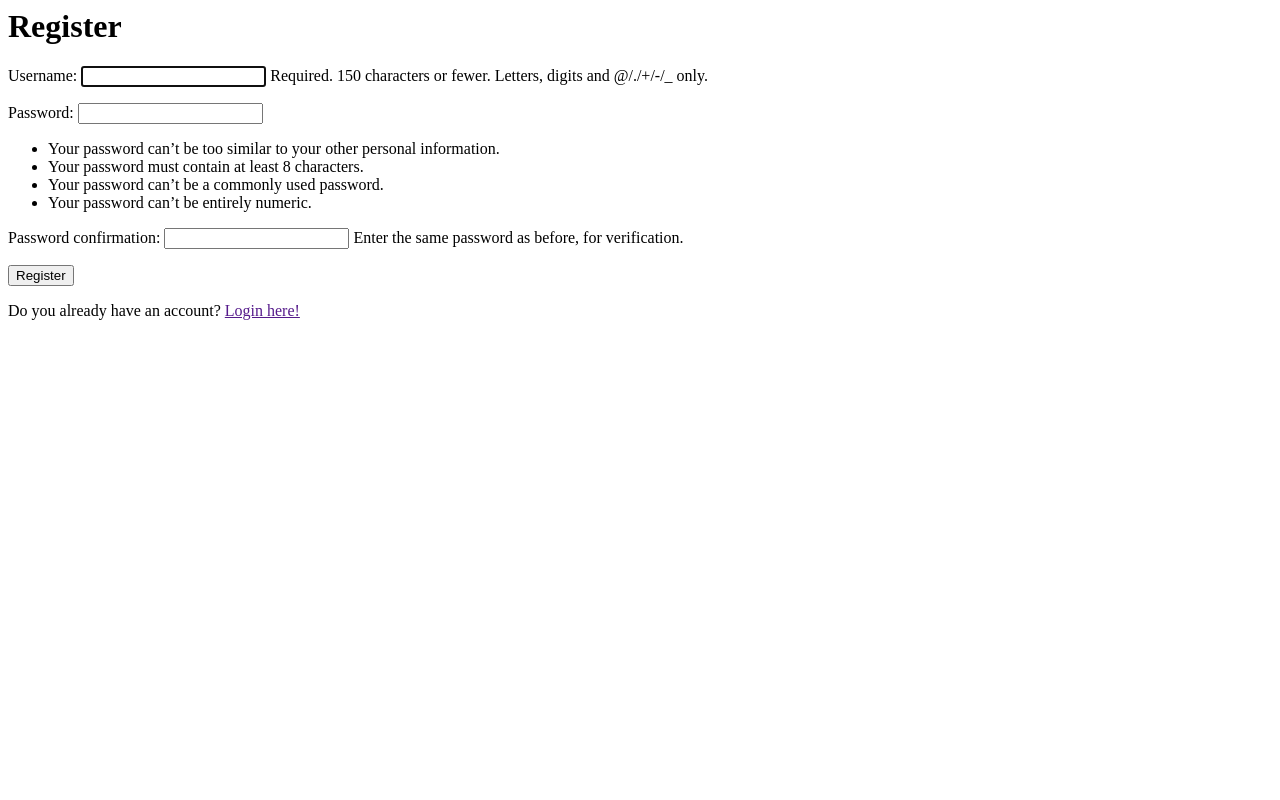
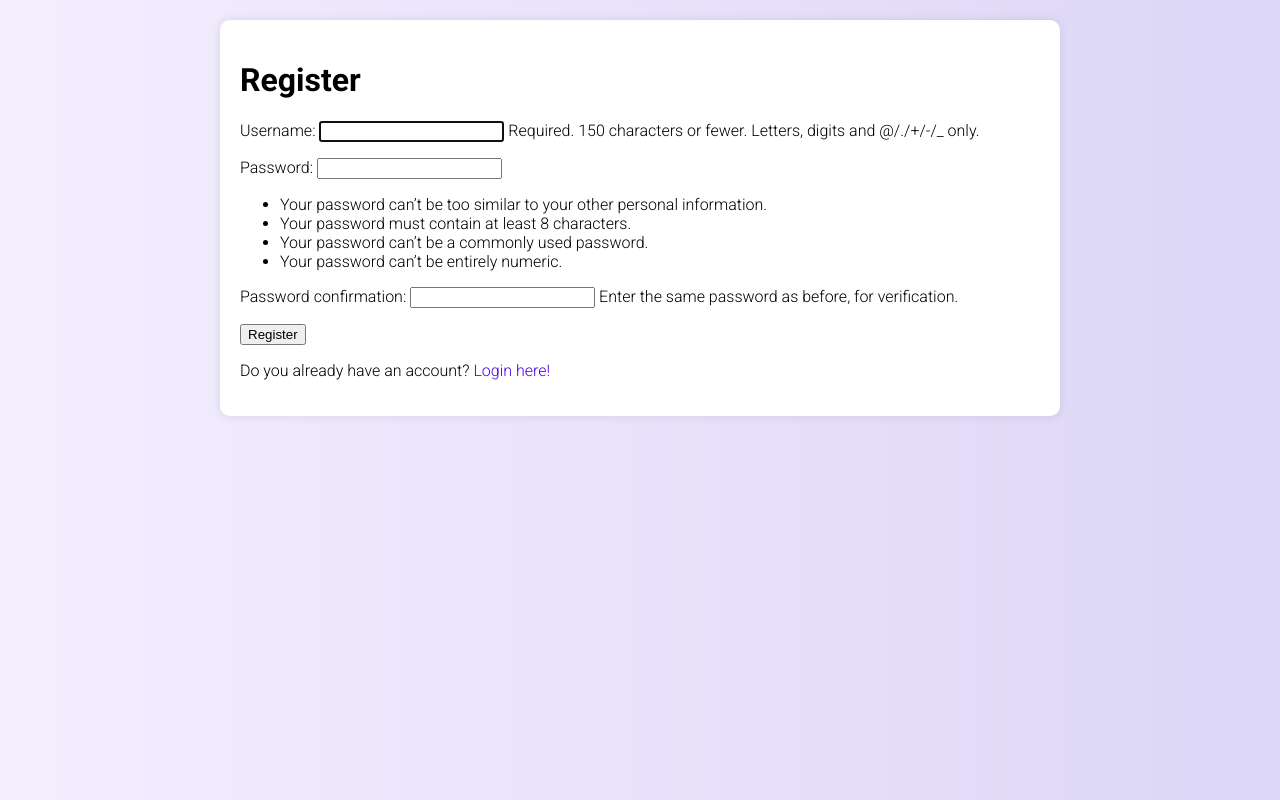
Before and after one commit to markohautala/django-auth-crud-app, a Django app: page /register/ in a window 1280 px wide. Run offline with Django 4.2, Linux system fonts and the light colour scheme.

Commit message:
Implement main.html template with boilerplate HTML, template inheritance, and consistent styling

```diff
--- /dev/null
+++ b/todo_app/base/templates/base/main.html
@@ -0,0 +1,49 @@
+<!DOCTYPE html>
+<html lang="en">
+  <head>
+    <meta charset="UTF-8" />
+    <meta name="viewport" content="width=device-width, initial-scale=1.0" />
+    <meta name="description" content="" />
+    <link
+      href="https://fonts.googleapis.com/css2?family=Roboto:ital,wght@0,100;0,300;0,400;0,500;0,700;0,900;1,100;1,300;1,400;1,500;1,700;1,900&display=swap"
+      rel="stylesheet"
+    />
+    <title>To-do Application</title>
+
+    <style>
+      body {
+        background: linear-gradient(to right, #F4EEFF, #DCD6F7); /* Gradient from orange to red */
+        font-family: "Roboto", sans-serif;
+        font-weight: 300;
+        margin: 0;
+        padding: 0;
+        padding-top: 20px;
+      }
+
+      .main-content-container {
+            margin: 0 auto;
+            width: 80%;
+            max-width: 800px;
+            background-color: white;
+            padding: 20px;
+            border-radius: 10px;
+            box-shadow: 0 0 10px rgba(0, 0, 0, 0.1);
+      }
+
+      h1, h2, h3, h4, h5, h6 {
+            font-weight: 700;
+      }
+
+    a, a:visited {
+        color: #4A00E0;
+        text-decoration: none;
+    }
+
+    </style>
+  </head>
+  <body>
+    <div class="main-content-container">
+      {% block content %} {% endblock content %}
+    </div>
+  </body>
+</html>
--- a/todo_app/base/templates/base/register.html
+++ b/todo_app/base/templates/base/register.html
@@ -1,3 +1,7 @@
+{% extends 'base/main.html' %}
+
+{% block content %}
+
 <h1> Register</h1>
 
 <form method="POST">
@@ -8,4 +12,6 @@
 
 </form>
 
-<p>Do you already have an account? <a href="">Login here!</a></p>
+<p>Do you already have an account? <a href="{% url 'login' %}">Login here!</a></p>
+
+{% endblock content %}
--- a/todo_app/base/templates/base/task_confirm_delete.html
+++ b/todo_app/base/templates/base/task_confirm_delete.html
@@ -1,3 +1,7 @@
+{% extends 'base/main.html' %}
+
+{% block content %}
+
 <!-- A link to go back to all the tasks -->
 <a href="{% url 'tasks' %}">Back to task list</a>
 
@@ -6,3 +10,5 @@
     <h1>Are you sure you want to delete this specific task? {{ single_task }}</h1>
     <input value="Delete" type="submit"></input>
 </form>
+
+{% endblock content %}
--- a/todo_app/base/templates/base/task_form.html
+++ b/todo_app/base/templates/base/task_form.html
@@ -1,3 +1,7 @@
+{% extends 'base/main.html' %}
+
+{% block content %}
+
 <h3>task form </h3>
 <a href="{% url 'tasks' %}">Go back to all tasks</a>
 
@@ -6,3 +10,5 @@
     {{ form.as_p }}
     <input type="submit" value="Submit">
 </form>
+
+{% endblock content %}
--- a/todo_app/base/templates/base/task_list.html
+++ b/todo_app/base/templates/base/task_list.html
@@ -1,3 +1,7 @@
+{% extends 'base/main.html' %}
+
+{% block content %}
+
 {% if request.user.is_authenticated %}
     {{request.user}}
     <a href="{% url 'logout' %}">Logout</a>
@@ -29,3 +33,5 @@
         </tr>
     {% endfor %}
 </table>
+
+{% endblock content %}
```
Also changed, not shown: todo_app/base/templates/base/login.html (+7 -1 lines), README.md, todo_app/db.sqlite3.
